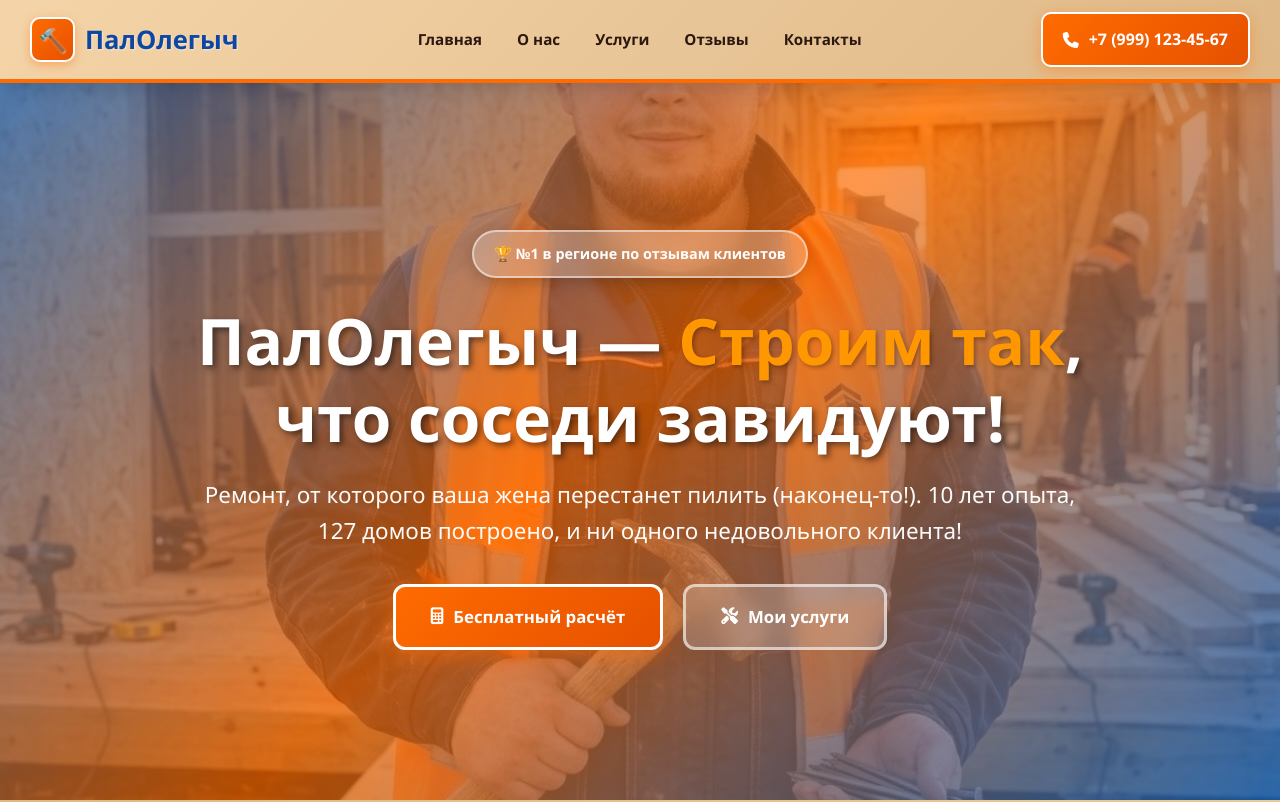
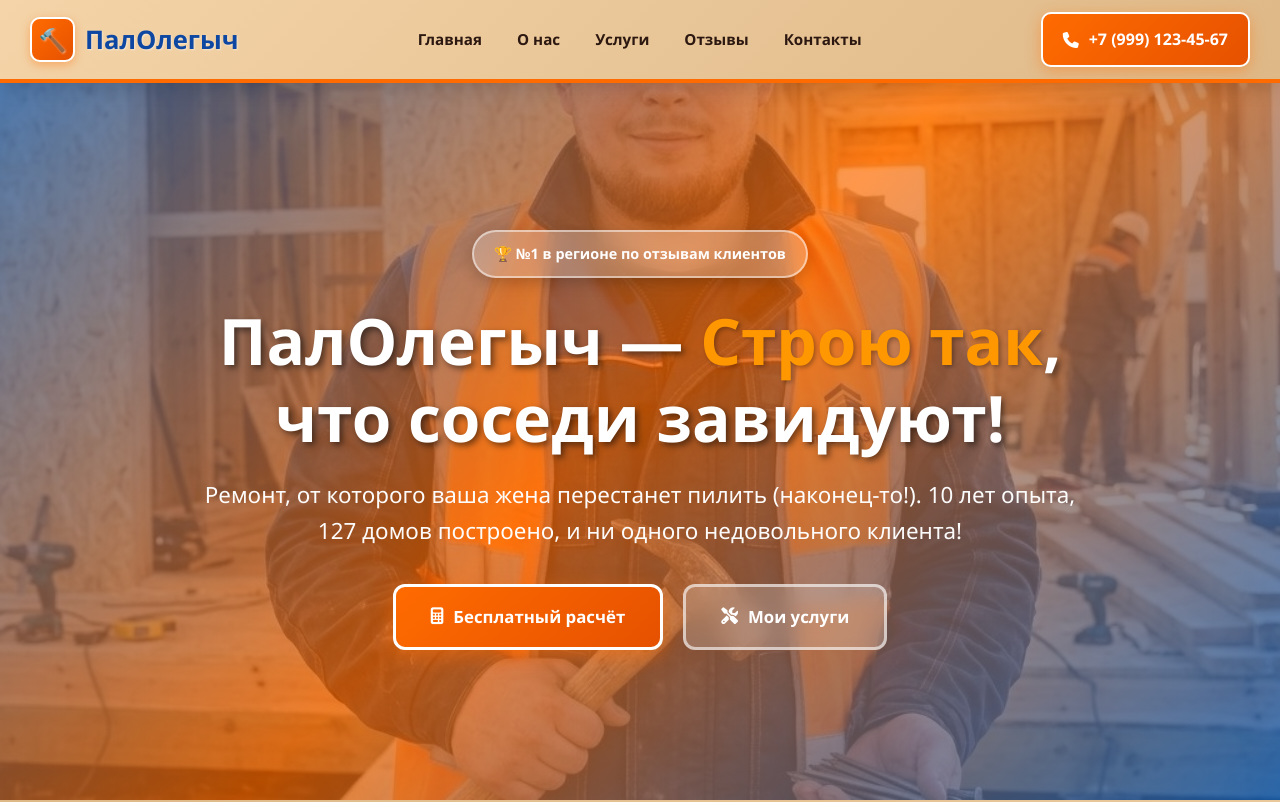
Before and after one commit to Vill86/PalOlegych, a plain HTML site: page index.html in a window 1280 px wide. Shown: the top 802 px of the page. Drawn offline with Linux system fonts and the light colour scheme.

Commit message:
Update index.html

```diff
--- a/index.html
+++ b/index.html
@@ -1297,7 +1297,7 @@
         <div class="hero-content">
             <div class="hero-text">
                 <span class="hero-badge">🏆 №1 в регионе по отзывам клиентов</span>
-                <h1 class="hero-title">ПалОлегыч — <span>Строим так</span>, что соседи завидуют!</h1>
+                <h1 class="hero-title">ПалОлегыч — <span>Строю так</span>, что соседи завидуют!</h1>
                 <p class="hero-subtitle">Ремонт, от которого ваша жена перестанет пилить (наконец-то!). 10 лет опыта, 127 домов построено, и ни одного недовольного клиента!</p>
                 <div class="hero-buttons">
                     <a href="#contacts" class="btn-primary">
```
